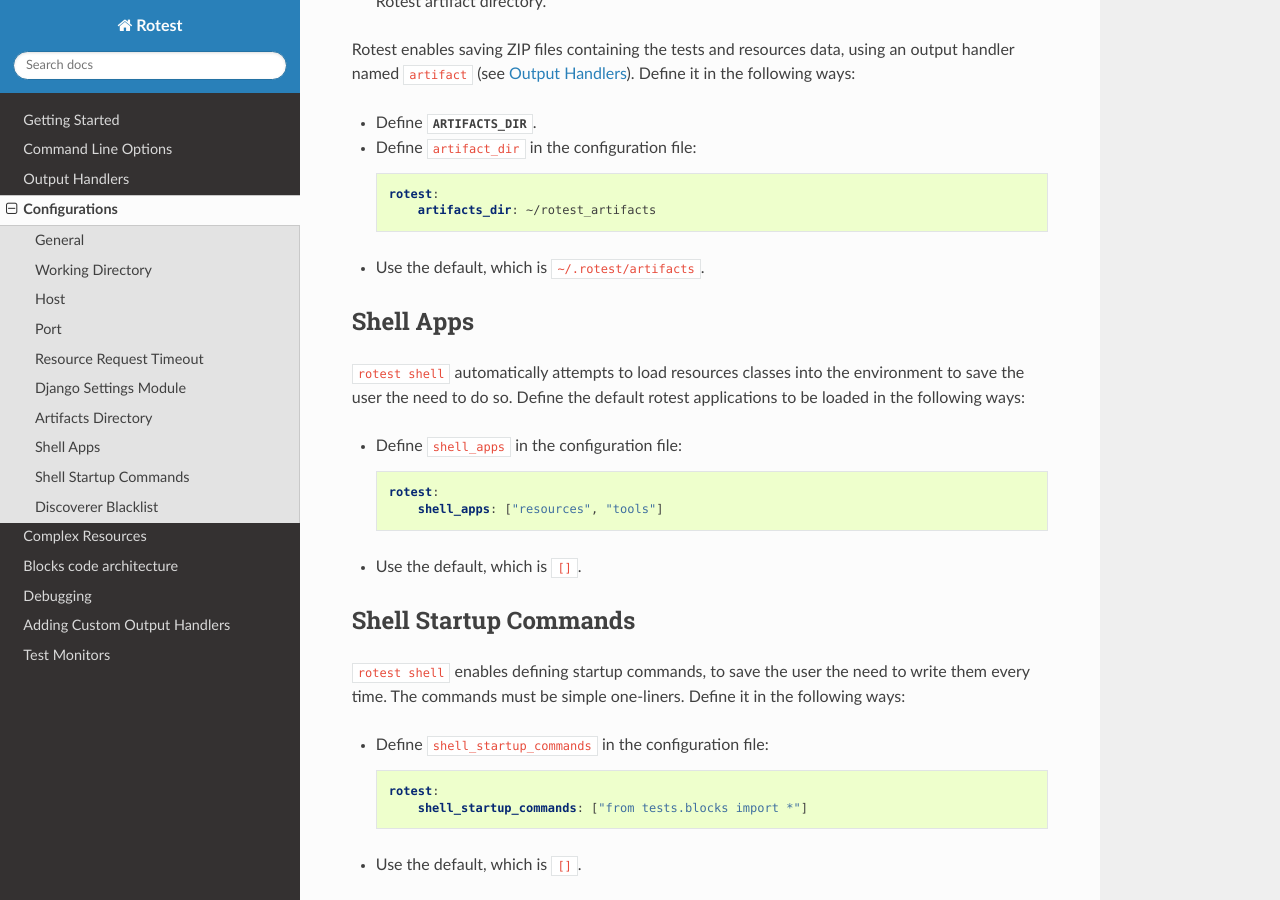
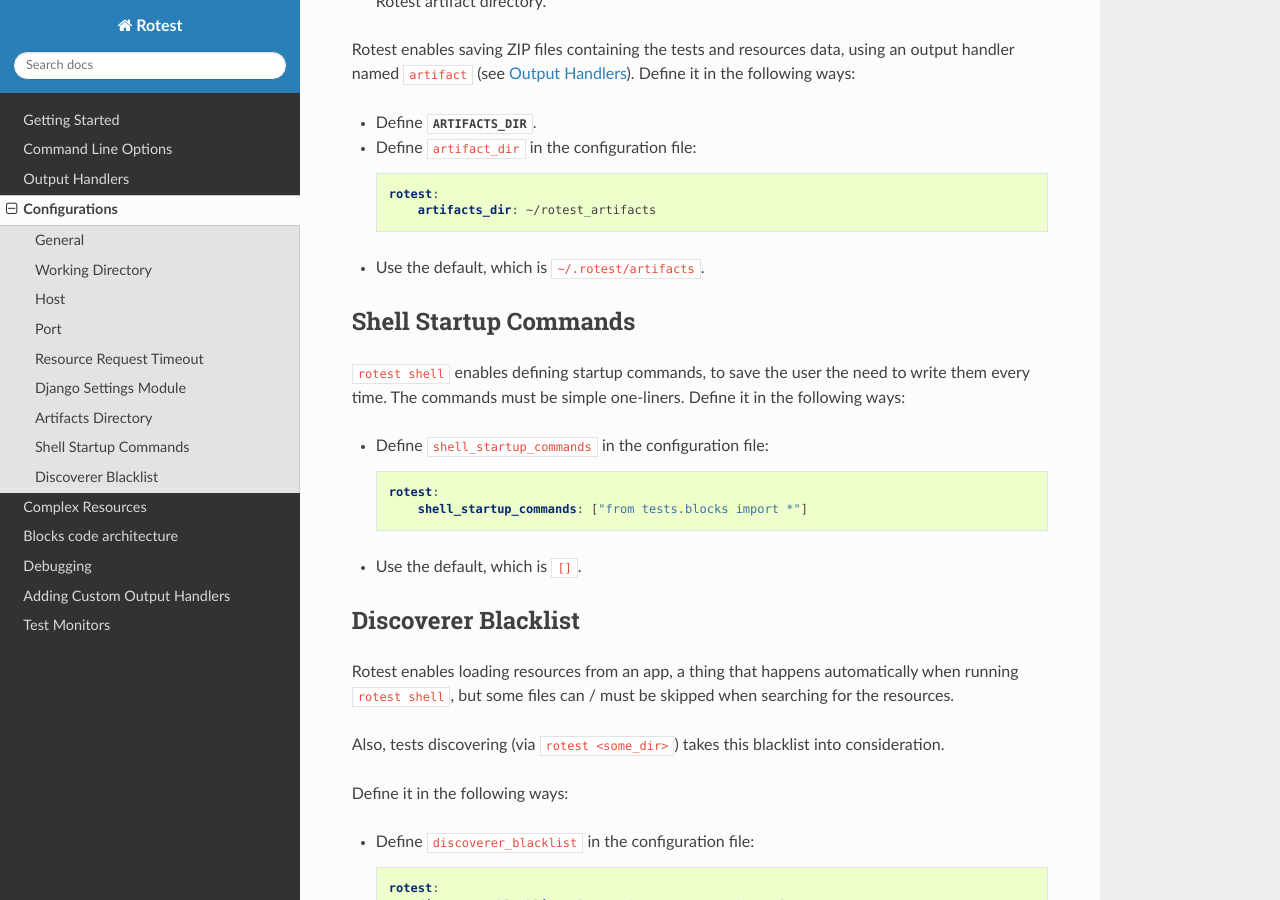
Before and after one commit to gregoil/rotest, a Sphinx documentation site: the page built from docs/configurations.rst, in a window 1280 px wide and 900 px high, scrolled down 3346 px. Built offline with Sphinx 7.4.7 and the Read the Docs theme 2.0.0, drawn with Linux system fonts in a browser that asks for light colours.

Commit message:
removed shell apps

```diff
--- a/docs/configurations.rst
+++ b/docs/configurations.rst
@@ -189,22 +189,6 @@
 
 * Use the default, which is ``~/.rotest/artifacts``.
 
-Shell Apps
-----------
-
-``rotest shell`` automatically attempts to load resources classes into
-the environment to save the user the need to do so.
-Define the default rotest applications to be loaded in the following ways:
-
-* Define ``shell_apps`` in the configuration file:
-
-  .. code-block:: yaml
-
-      rotest:
-          shell_apps: ["resources", "tools"]
-
-* Use the default, which is ``[]``.
-
 Shell Startup Commands
 ----------------------
 
```
Also changed, not shown: 2 other files.
